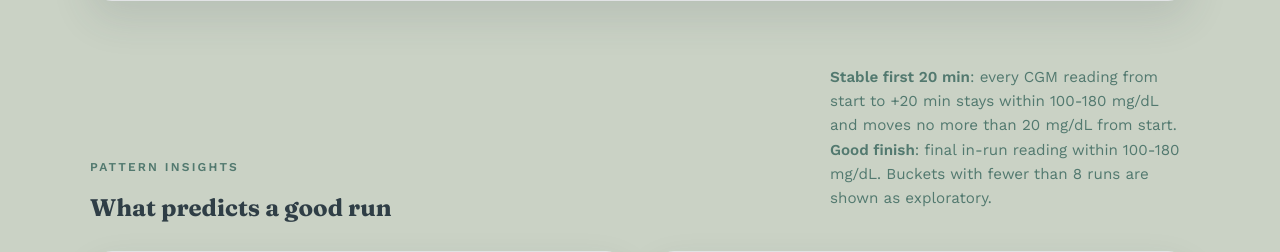
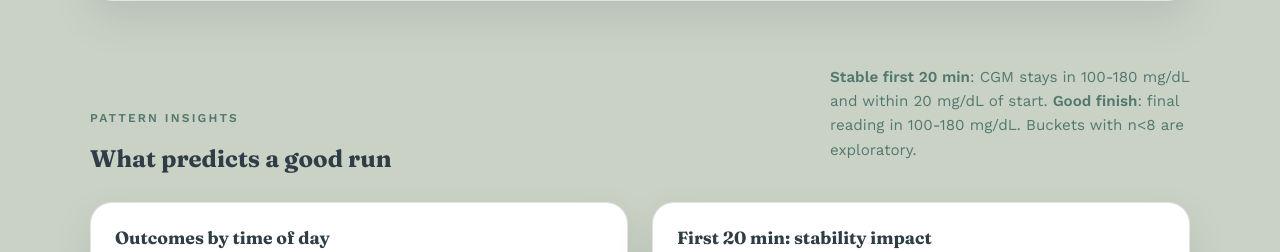
Before and after one commit to slac1n/dia_run, a Python web app: template src/dia_run/web/templates/pages/dashboard.html in a window 1280 px wide. Shown: the part 4852-5104 px from the top of the page. Run offline with Jinja, Linux system fonts and the light colour scheme; the template is opened without the code that fills it: most values are stand-ins (such as "Sample title", 1, 10 or a date in 2020).

Commit message:
docs: tighten pattern insights section note
Co-Authored-By: Claude Opus 4.7 <noreply@anthropic.com>

```diff
--- a/src/dia_run/web/templates/pages/dashboard.html
+++ b/src/dia_run/web/templates/pages/dashboard.html
@@ -162,7 +162,7 @@
       <p class="eyebrow">Pattern insights</p>
       <h2>What predicts a good run</h2>
     </div>
-    <p class="section-note"><strong>Stable first 20 min</strong>: every CGM reading from start to +20 min stays within 100-180 mg/dL and moves no more than 20 mg/dL from start. <strong>Good finish</strong>: final in-run reading within 100-180 mg/dL. Buckets with fewer than 8 runs are shown as exploratory.</p>
+    <p class="section-note"><strong>Stable first 20 min</strong>: CGM stays in 100-180 mg/dL and within 20 mg/dL of start. <strong>Good finish</strong>: final reading in 100-180 mg/dL. Buckets with n&lt;8 are exploratory.</p>
   </div>
   <div class="chart-grid">
     <div class="chart-card">
```
